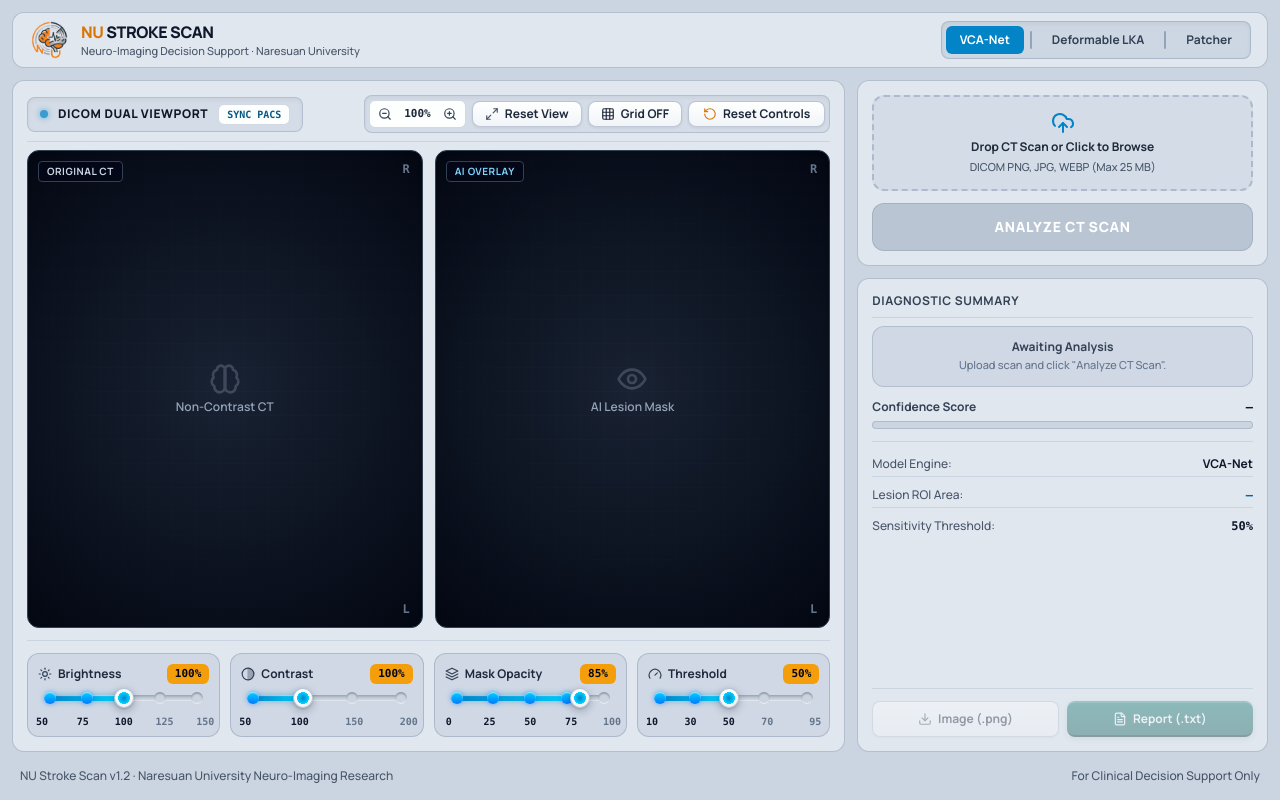
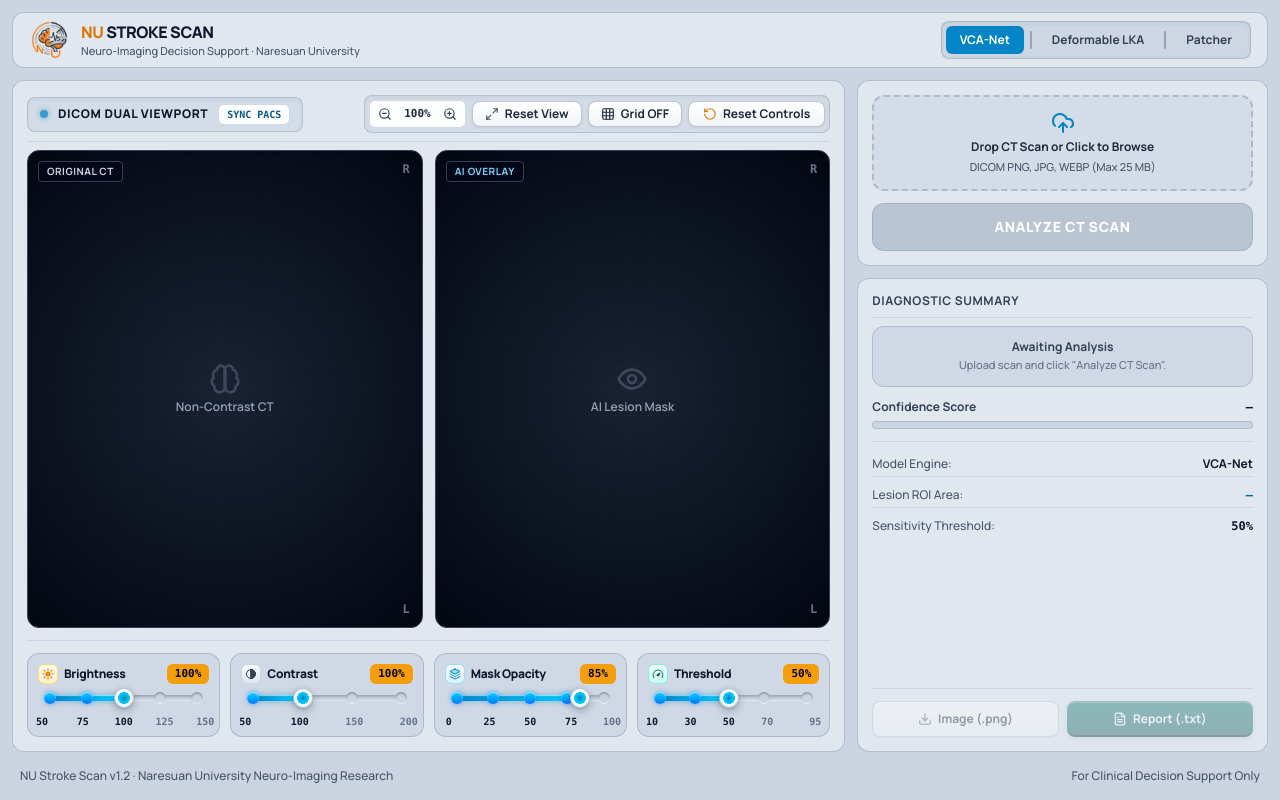
Before and after one commit to Cell1991/nu-stroke-scan, a Next.js app in the folder frontend/: page / in a window 1280 px wide. Built offline with nearby package versions, Linux system fonts and the light colour scheme.

Commit message:
UI: upgrade slider icons to premium hospital-grade duotone micro-badges

```diff
--- a/frontend/src/app/page.tsx
+++ b/frontend/src/app/page.tsx
@@ -93,47 +93,49 @@ function Eye({ className = "h-4 w-4" }: { className?: string }) {
   );
 }
 
-function Sun({ className = "h-4 w-4" }: { className?: string }) {
+function Sun({ className = "h-3 w-3" }: { className?: string }) {
   return (
-    <svg className={className} fill="none" stroke="currentColor" strokeWidth="2" strokeLinecap="round" strokeLinejoin="round" viewBox="0 0 24 24">
-      <circle cx="12" cy="12" r="4" />
-      <path d="M12 2v2" />
-      <path d="M12 20v2" />
-      <path d="m4.93 4.93 1.41 1.41" />
-      <path d="m17.66 17.66 1.41 1.41" />
-      <path d="M2 12h2" />
-      <path d="M20 12h2" />
-      <path d="m6.34 17.66-1.41 1.41" />
-      <path d="m19.07 4.93-1.41 1.41" />
-    </svg>
+    <div className="w-5 h-5 rounded-md bg-gradient-to-b from-amber-50 to-amber-100/90 border border-amber-300/70 flex items-center justify-center shadow-2xs shrink-0">
+      <svg className={className} viewBox="0 0 24 24" fill="none" stroke="currentColor" strokeWidth="2.2" strokeLinecap="round" strokeLinejoin="round">
+        <circle cx="12" cy="12" r="4" className="fill-amber-500 stroke-amber-600" />
+        <path d="M12 2v2.5M12 19.5V22M4.22 4.22l1.77 1.77M18.01 18.01l1.77 1.77M2 12h2.5M19.5 12H22M4.22 19.78l1.77-1.77M18.01 5.99l1.77-1.77" className="stroke-amber-600" />
+      </svg>
+    </div>
   );
 }
 
-function HalfCircle({ className = "h-4 w-4" }: { className?: string }) {
+function HalfCircle({ className = "h-3 w-3" }: { className?: string }) {
   return (
-    <svg className={className} fill="none" stroke="currentColor" strokeWidth="2" strokeLinecap="round" strokeLinejoin="round" viewBox="0 0 24 24">
-      <circle cx="12" cy="12" r="10" />
-      <path d="M12 2a10 10 0 0 1 0 20z" fill="currentColor" opacity="0.35" />
-    </svg>
+    <div className="w-5 h-5 rounded-md bg-gradient-to-b from-slate-50 to-slate-200/90 border border-slate-300 flex items-center justify-center shadow-2xs shrink-0">
+      <svg className={className} viewBox="0 0 24 24" fill="none" stroke="currentColor" strokeWidth="2" strokeLinecap="round" strokeLinejoin="round">
+        <circle cx="12" cy="12" r="9" className="stroke-slate-700" />
+        <path d="M12 3a9 9 0 0 1 0 18z" className="fill-slate-700 stroke-slate-700" />
+      </svg>
+    </div>
   );
 }
 
-function Layers({ className = "h-4 w-4" }: { className?: string }) {
+function Layers({ className = "h-3 w-3" }: { className?: string }) {
   return (
-    <svg className={className} fill="none" stroke="currentColor" strokeWidth="2" strokeLinecap="round" strokeLinejoin="round" viewBox="0 0 24 24">
-      <polygon points="12 2 2 7 12 12 22 7 12 2" />
-      <polyline points="2 17 12 22 22 17" />
-      <polyline points="2 12 12 17 22 12" />
-    </svg>
+    <div className="w-5 h-5 rounded-md bg-gradient-to-b from-sky-50 to-sky-100/90 border border-sky-300/70 flex items-center justify-center shadow-2xs shrink-0">
+      <svg className={className} viewBox="0 0 24 24" fill="none" stroke="currentColor" strokeWidth="2" strokeLinecap="round" strokeLinejoin="round">
+        <polygon points="12 2 2 7 12 12 22 7 12 2" className="fill-sky-400/40 stroke-sky-600" />
+        <polyline points="2 17 12 22 22 17" className="stroke-sky-600" />
+        <polyline points="2 12 12 17 22 12" className="stroke-sky-500" />
+      </svg>
+    </div>
   );
 }
 
-function Gauge({ className = "h-4 w-4" }: { className?: string }) {
+function Gauge({ className = "h-3 w-3" }: { className?: string }) {
   return (
-    <svg className={className} fill="none" stroke="currentColor" strokeWidth="2" strokeLinecap="round" strokeLinejoin="round" viewBox="0 0 24 24">
-      <path d="m12 14 4-4" />
-      <path d="M3.34 19a10 10 0 1 1 17.32 0" />
-    </svg>
+    <div className="w-5 h-5 rounded-md bg-gradient-to-b from-teal-50 to-teal-100/90 border border-teal-300/70 flex items-center justify-center shadow-2xs shrink-0">
+      <svg className={className} viewBox="0 0 24 24" fill="none" stroke="currentColor" strokeWidth="2" strokeLinecap="round" strokeLinejoin="round">
+        <path d="M3.34 19a10 10 0 1 1 17.32 0" className="stroke-teal-700" />
+        <path d="m12 14 3.5-3.5" className="stroke-teal-800" strokeWidth="2.5" />
+        <circle cx="12" cy="14" r="2" className="fill-teal-700 stroke-teal-800" />
+      </svg>
+    </div>
   );
 }
 
@@ -828,9 +830,9 @@ be verified by a certified healthcare professional.
 
               {/* 1. Brightness Slider */}
               <div className="p-2.5 rounded-xl bg-slate-300/80 border border-slate-400/60 shadow-2xs flex flex-col justify-between">
-                <div className="flex items-center justify-between text-xs font-bold text-slate-800 mb-0.5">
-                  <span className="flex items-center gap-1.5 text-slate-800">
-                    <Sun className="h-3.5 w-3.5 text-slate-700" />
+                <div className="flex items-center justify-between text-xs mb-0.5">
+                  <span className="flex items-center gap-1.5 text-slate-900 font-extrabold tracking-tight">
+                    <Sun />
                     Brightness
                   </span>
                   <button
@@ -858,9 +860,9 @@ be verified by a certified healthcare professional.
 
               {/* 2. Contrast Slider */}
               <div className="p-2.5 rounded-xl bg-slate-300/80 border border-slate-400/60 shadow-2xs flex flex-col justify-between">
-                <div className="flex items-center justify-between text-xs font-bold text-slate-800 mb-0.5">
-                  <span className="flex items-center gap-1.5 text-slate-800">
-                    <HalfCircle className="h-3.5 w-3.5 text-slate-700" />
+                <div className="flex items-center justify-between text-xs mb-0.5">
+                  <span className="flex items-center gap-1.5 text-slate-900 font-extrabold tracking-tight">
+                    <HalfCircle />
                     Contrast
                   </span>
                   <button
@@ -887,9 +889,9 @@ be verified by a certified healthcare professional.
 
               {/* 3. Mask Opacity Slider */}
               <div className="p-2.5 rounded-xl bg-slate-300/80 border border-slate-400/60 shadow-2xs flex flex-col justify-between">
-                <div className="flex items-center justify-between text-xs font-bold text-slate-800 mb-0.5">
-                  <span className="flex items-center gap-1.5 text-slate-800">
-                    <Layers className="h-3.5 w-3.5 text-slate-700" />
+                <div className="flex items-center justify-between text-xs mb-0.5">
+                  <span className="flex items-center gap-1.5 text-slate-900 font-extrabold tracking-tight">
+                    <Layers />
                     Mask Opacity
                   </span>
                   <button
@@ -917,9 +919,9 @@ be verified by a certified healthcare professional.
 
               {/* 4. Sensitivity Threshold Slider */}
               <div className="p-2.5 rounded-xl bg-slate-300/80 border border-slate-400/60 shadow-2xs flex flex-col justify-between">
-                <div className="flex items-center justify-between text-xs font-bold text-slate-800 mb-0.5">
-                  <span className="flex items-center gap-1.5 text-slate-800">
-                    <Gauge className="h-3.5 w-3.5 text-slate-700" />
+                <div className="flex items-center justify-between text-xs mb-0.5">
+                  <span className="flex items-center gap-1.5 text-slate-900 font-extrabold tracking-tight">
+                    <Gauge />
                     Threshold
                   </span>
                   <button
```
